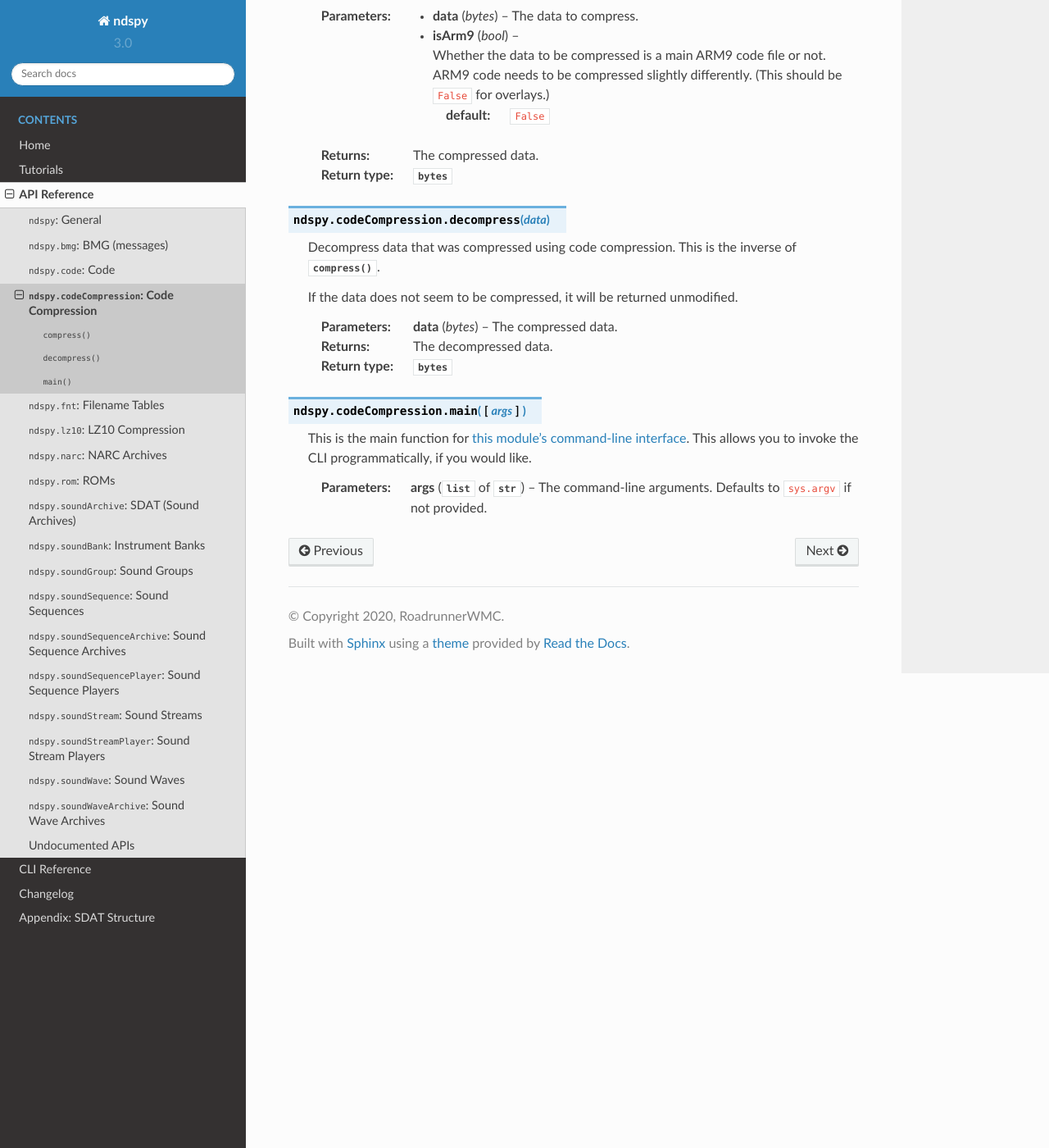
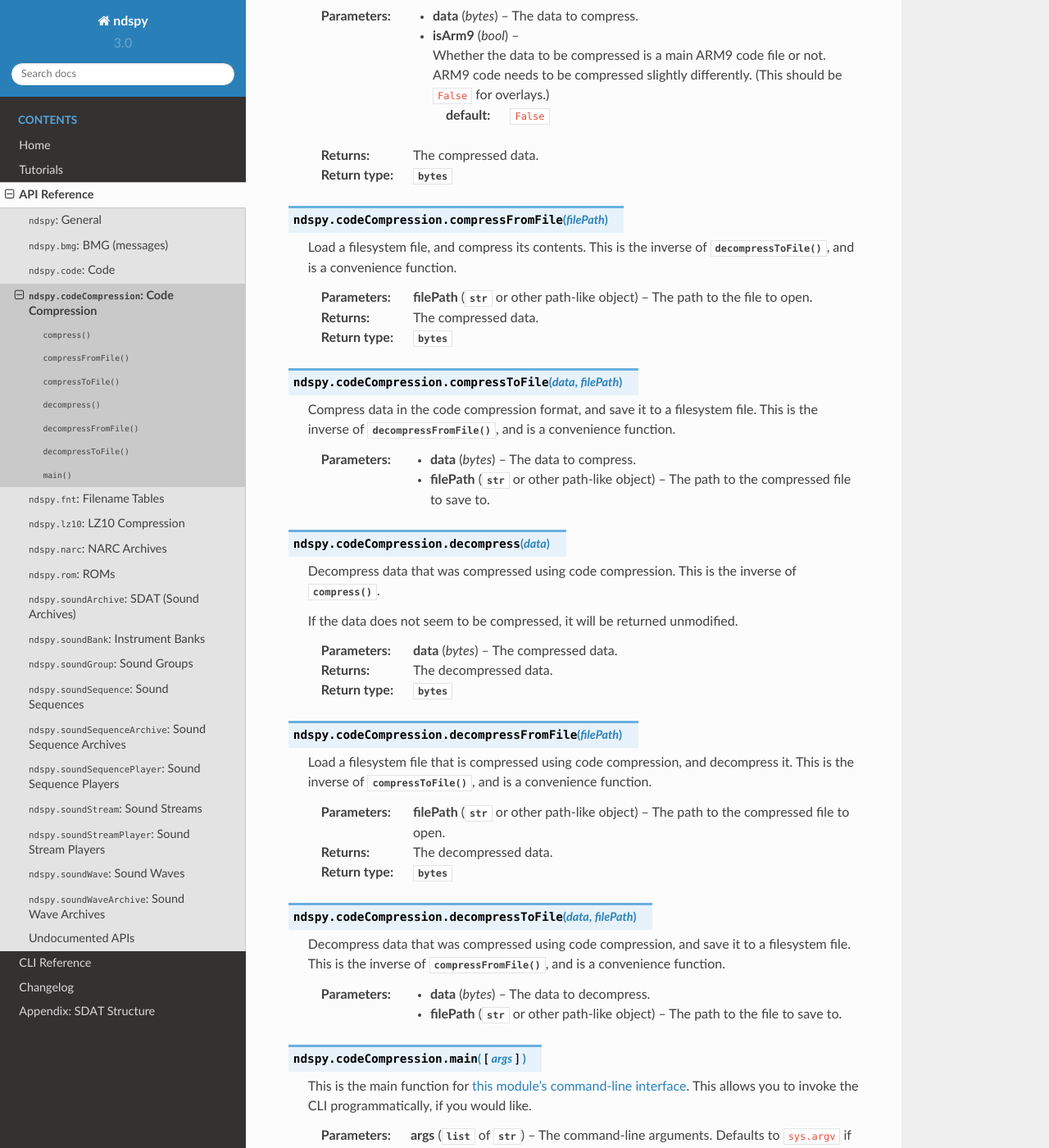
Before and after one commit to RoadrunnerWMC/ndspy, a Sphinx documentation site: the page built from docs/source/api/codeCompression.rst, in a window 1280 px wide and 1400 px high, scrolled down 581 px. Shown: the whole window at 82% size. Built offline with Sphinx 7.4.7 and the Read the Docs theme 2.0.0, drawn with Linux system fonts in a browser that asks for light colours.

Commit message:
Add file I/O convenience functions to ndspy.codeCompression
My original thought process here was "there are no actual files that use this compression format, so these functions shouldn't be necessary." But whether that's true or not, people do nevertheless represent ARM9 code blobs as "arm9.bin" files, even though ROMs technically don't work that way. So these functions could be useful.

(Also, it makes the API consistent with that of ndspy.lz10.)

```diff
--- a/docs/source/api/codeCompression.rst
+++ b/docs/source/api/codeCompression.rst
@@ -53,6 +53,30 @@
     :rtype: :py:class:`bytes`
 
 
+.. py:function:: compressFromFile(filePath)
+
+    Load a filesystem file, and compress its contents. This is the inverse of
+    :py:func:`decompressToFile`, and is a convenience function.
+
+    :param filePath: The path to the file to open.
+    :type filePath: :py:class:`str` or other path-like object
+
+    :returns: The compressed data.
+    :rtype: :py:class:`bytes`
+
+
+.. py:function:: compressToFile(data, filePath)
+
+    Compress data in the code compression format, and save it to a filesystem
+    file. This is the inverse of :py:func:`decompressFromFile`, and is a
+    convenience function.
+
+    :param bytes data: The data to compress.
+
+    :param filePath: The path to the compressed file to save to.
+    :type filePath: :py:class:`str` or other path-like object
+
+
 .. py:function:: decompress(data)
 
     Decompress data that was compressed using code compression. This is the
@@ -66,6 +90,31 @@
     :rtype: :py:class:`bytes`
 
 
+.. py:function:: decompressFromFile(filePath)
+
+    Load a filesystem file that is compressed using code compression, and
+    decompress it. This is the inverse of :py:func:`compressToFile`, and is a
+    convenience function.
+
+    :param filePath: The path to the compressed file to open.
+    :type filePath: :py:class:`str` or other path-like object
+
+    :returns: The decompressed data.
+    :rtype: :py:class:`bytes`
+
+
+.. py:function:: decompressToFile(data, filePath)
+
+    Decompress data that was compressed using code compression, and save it to
+    a filesystem file. This is the inverse of :py:func:`compressFromFile`, and
+    is a convenience function.
+
+    :param bytes data: The data to decompress.
+
+    :param filePath: The path to the file to save to.
+    :type filePath: :py:class:`str` or other path-like object
+
+
 .. py:function:: main([args])
 
     This is the main function for :doc:`this module's command-line interface
```
Also changed, not shown: 2 other files.
